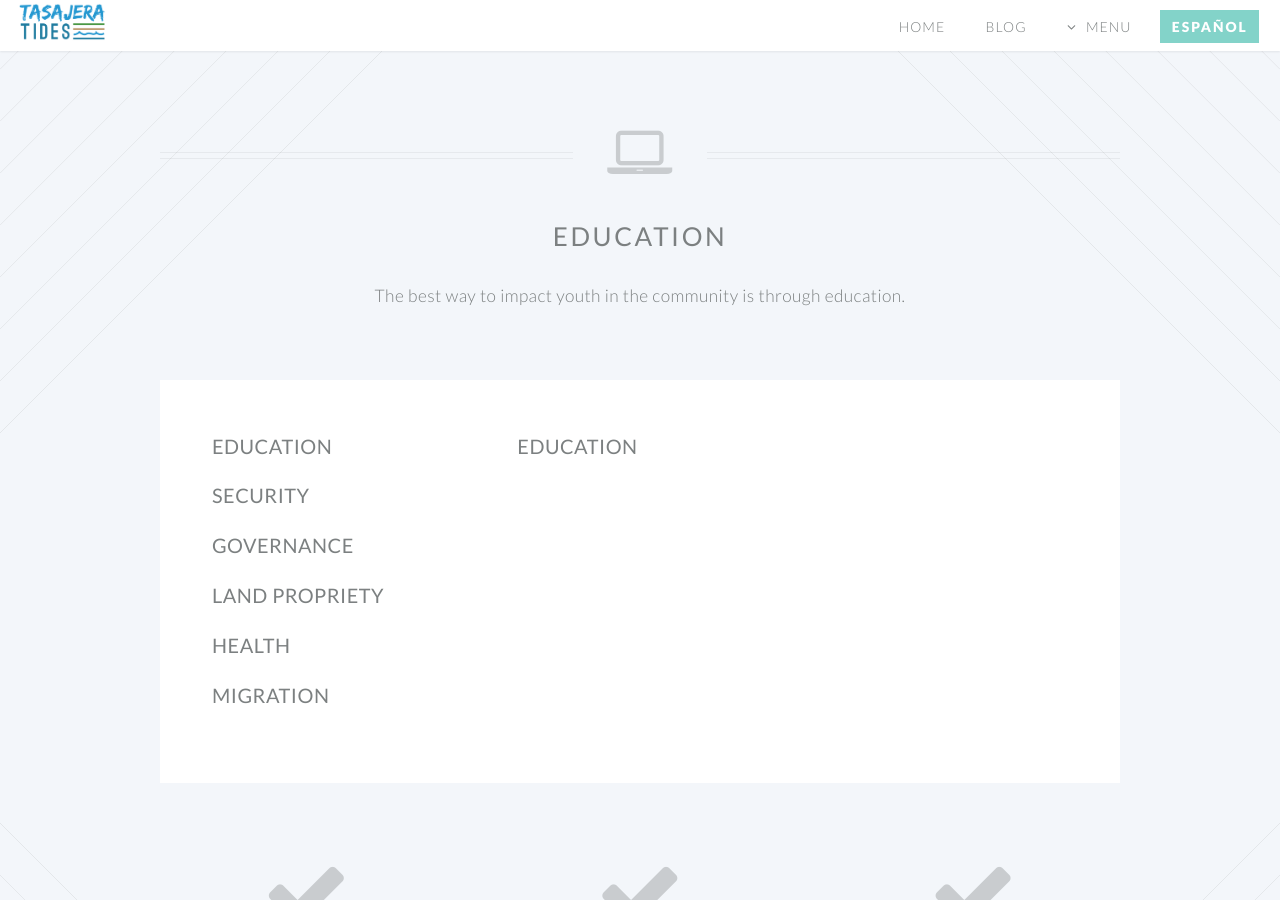
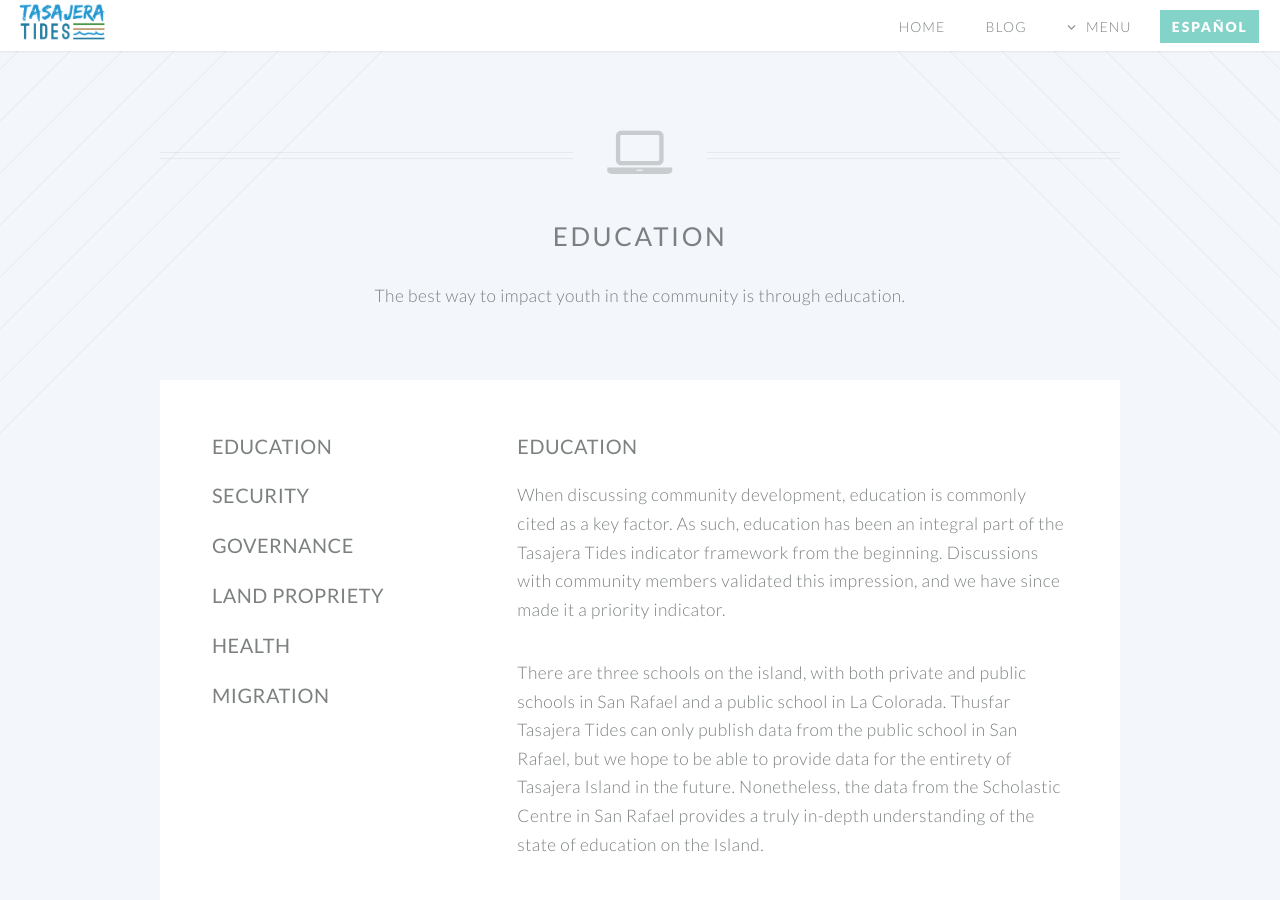
Before and after one commit to danteo90/danteo90.github.io, a Jekyll site: the page education.html, which Jekyll copies as it is, in a window 1280 px wide and 900 px high. Built offline with Jekyll 4.4.1, drawn with Linux system fonts in a browser that asks for light colours.

Commit message:
Update education.html

```diff
--- a/education.html
+++ b/education.html
@@ -136,6 +136,10 @@
 												<h3><strong>Education</strong></h3>
 											</header>
 										</section>
+										<section>
+											<p>When discussing community development, education is commonly cited as a key factor. As such, education has been an integral part of the Tasajera Tides indicator framework from the beginning.  Discussions with community members validated this impression, and we have since made it a priority indicator.</p>
+											<p>There are three schools on the island, with both private and public schools in San Rafael and a public school in La Colorada. Thusfar Tasajera Tides can only publish data from the public school in San Rafael, but we hope to be able to provide data for the entirety of Tasajera Island in the future. Nonetheless, the data from the Scholastic Centre in San Rafael provides a truly in-depth understanding of the state of education on the Island.</p>
+										</section>
 									</div>
 
 							</div>
```
